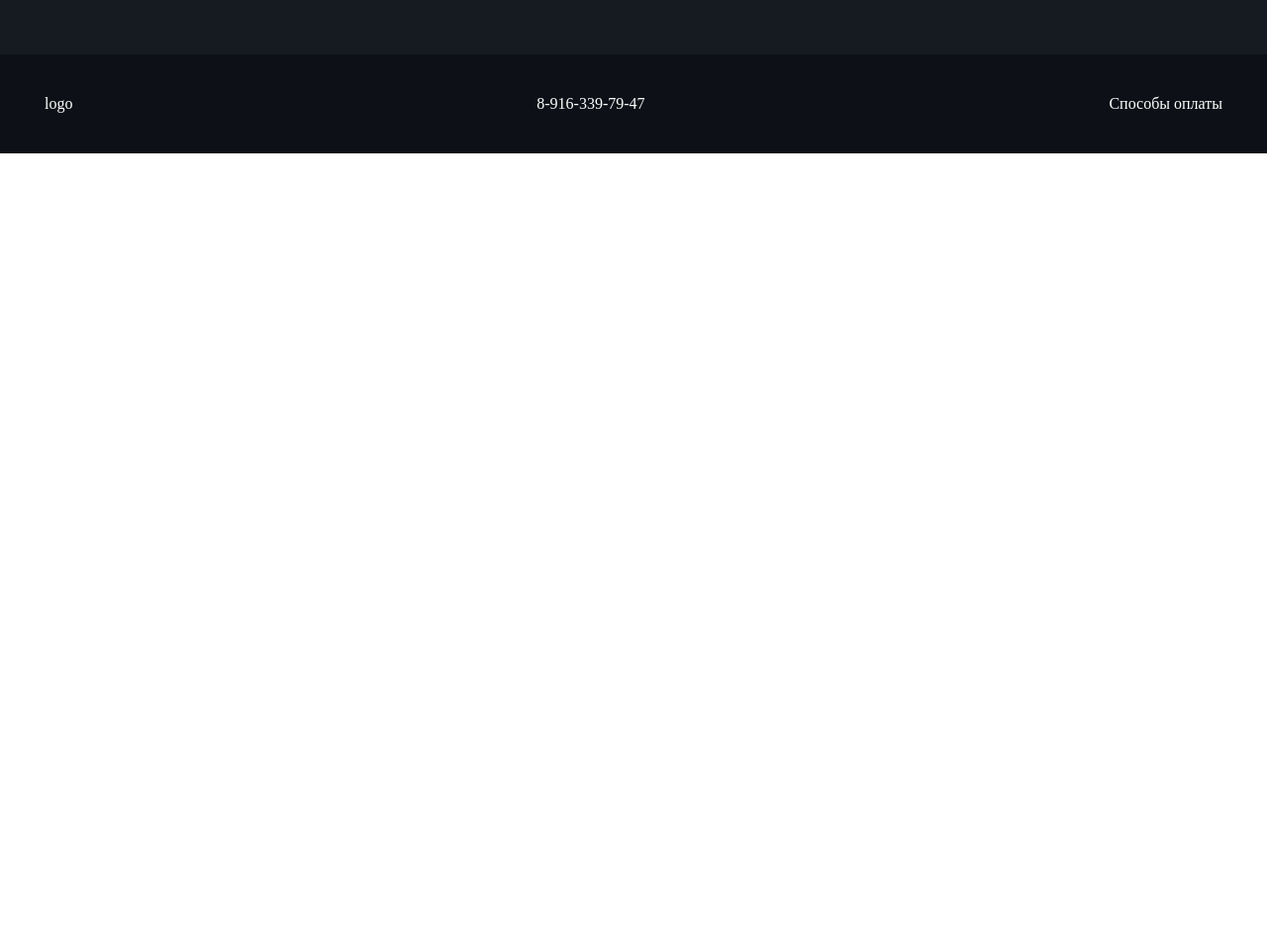
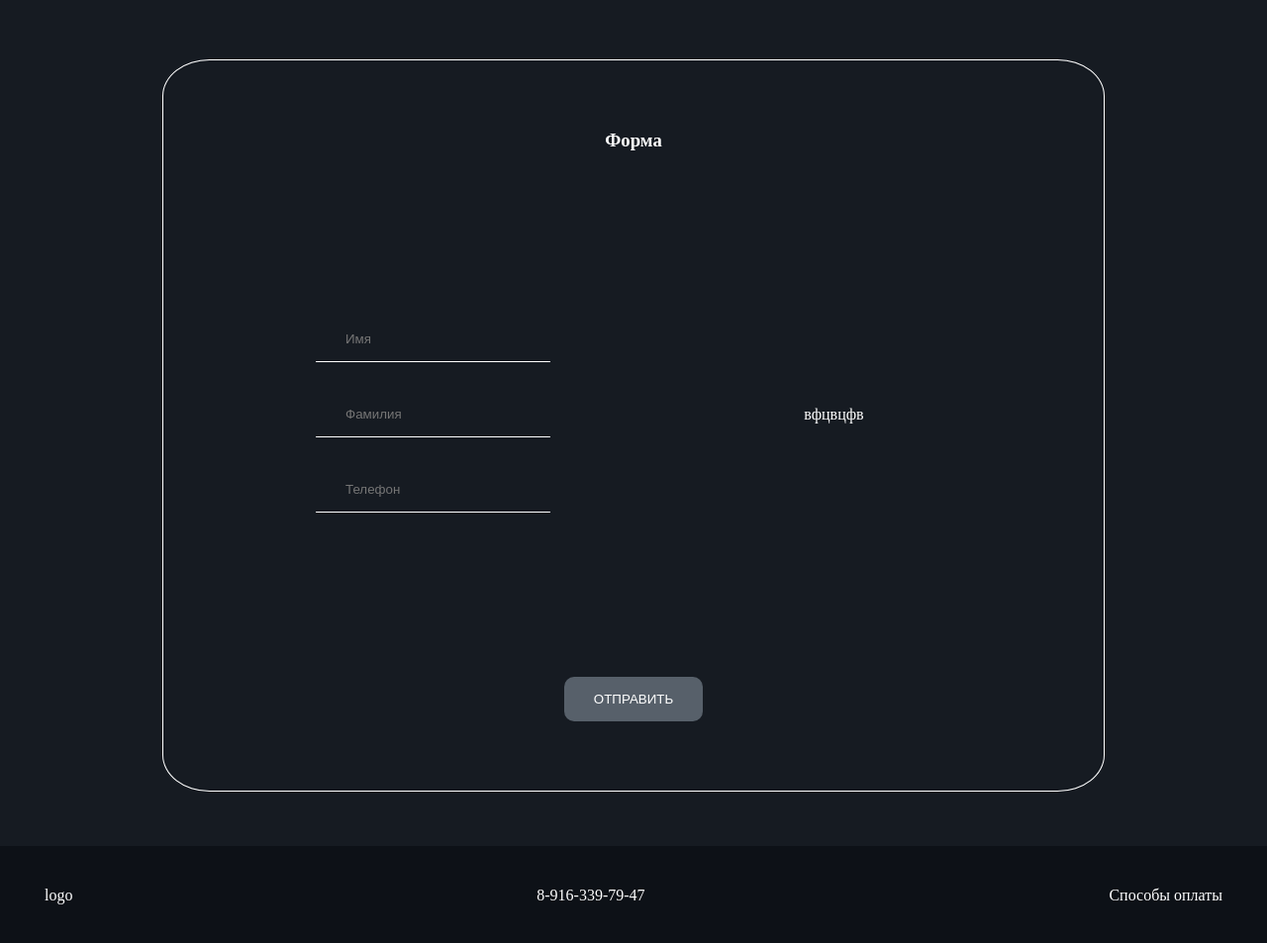
Before and after one commit to weezyvasya/sitevisitkanew, a website: page index.html in a window 1280 px wide. Shown: the part 2417-3370 px from the top of the page at 99% size. Before the commit the page ends 2572 px from the top, so only its background shows below. Drawn offline with Linux system fonts and the light colour scheme.

Commit message:
add form

```diff
--- a/index.html
+++ b/index.html
@@ -4,7 +4,8 @@
     <meta charset="UTF-8">
     <meta name="viewport" content="width=device-width, initial-scale=1.0">
     <link rel="stylesheet" href="./style/index.css">
-    <title>Document</title>
+    <link rel="icon" href="./img/e_learning.png">
+    <title>AmericanChina</title>
 </head>
 <body>
     <div class="layout">
@@ -89,6 +90,24 @@
                         </div>
                     </div>
                    </section>
+                   <section class="main-section section-form">
+                    <div class="container">
+                        <form class="form" action="#">
+                            <h3>Форма</h3>
+                            <div class="form-row">
+                                <div class="form-column">
+                                   <input class="base-inpt base-inpt__margin" type="text" placeholder="Имя">
+                                   <input class="base-inpt base-inpt__margin" type="text" placeholder="Фамилия">
+                                   <input class="base-inpt base-inpt__margin" type="phone" placeholder="Телефон">
+                                </div>
+                                <div class="form-column">
+                                   вфцвцфв
+                                </div>
+                            </div>
+                            <button class="base-btn">Отправить</button>
+                        </form>
+                    </div>
+                   </section>
                 </div>
         </main>
         <footer class="footer">
--- a/index.js
+++ b/index.js
@@ -1 +1,2 @@
 console.log('ddd')
+//дз занести переменную бордер радиус 5 процентов и белый цвет, якорь на форму при нажатие на кнпку в хедере,подключить шрифт. Сделать так что бы карточки рендерелись через JS, массив карточек.
--- /dev/null
+++ b/scss/baseInp.scss
@@ -0,0 +1,7 @@
+.base-inpt{
+    padding: 15px 30px;
+    background-color: transparent;
+    border: none;
+    border-bottom: 1px solid white;
+    color: white;
+}
--- a/scss/daseSettings.scss
+++ b/scss/daseSettings.scss
@@ -2,6 +2,7 @@
     margin: 0;
     box-sizing: border-box;
     padding: 0;
+    // outline: 1px solid green;
 }
 
 
--- a/scss/index.scss
+++ b/scss/index.scss
@@ -6,4 +6,6 @@
 @import 'sectionWelcome.scss';
 @import 'sectionAbout.scss';
 @import 'sectionPrice.scss';
-@import 'baseBtn.scss'
+@import 'baseBtn.scss';
+@import 'baseInp.scss';
+@import 'sectionForm.scss';
--- /dev/null
+++ b/scss/sectionForm.scss
@@ -0,0 +1,26 @@
+.form {
+    width: 80%;
+    height: 100%;
+    margin: 0 auto;
+    border: 1px solid white;
+    border-radius: 5%;
+    padding: 70px;
+    @include position(space-around);
+    flex-direction: column;
+    &-row {
+        width: 100%;
+        flex: 1 0 70%;
+        @include position(space-between);
+    }
+    &-column{
+        @include position(center);
+        flex-direction: column;
+        flex: 1 0 50%;
+        height: 100%;
+    }
+
+}
+
+.base-inpt__margin:not(:last-child) {
+    margin-bottom: 30px;
+}
```
Also changed, not shown: img/e_learning.png (added), style/index.css.
